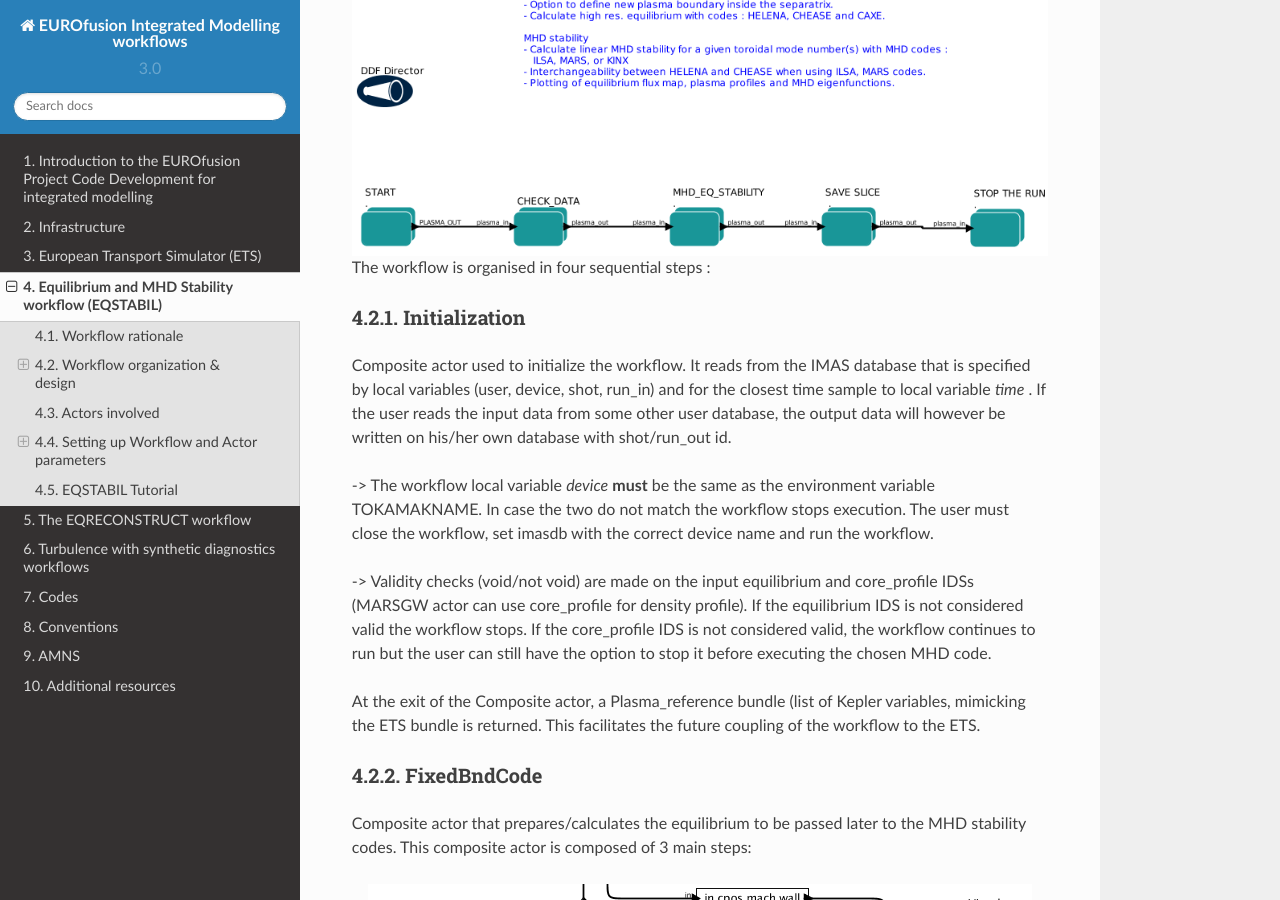
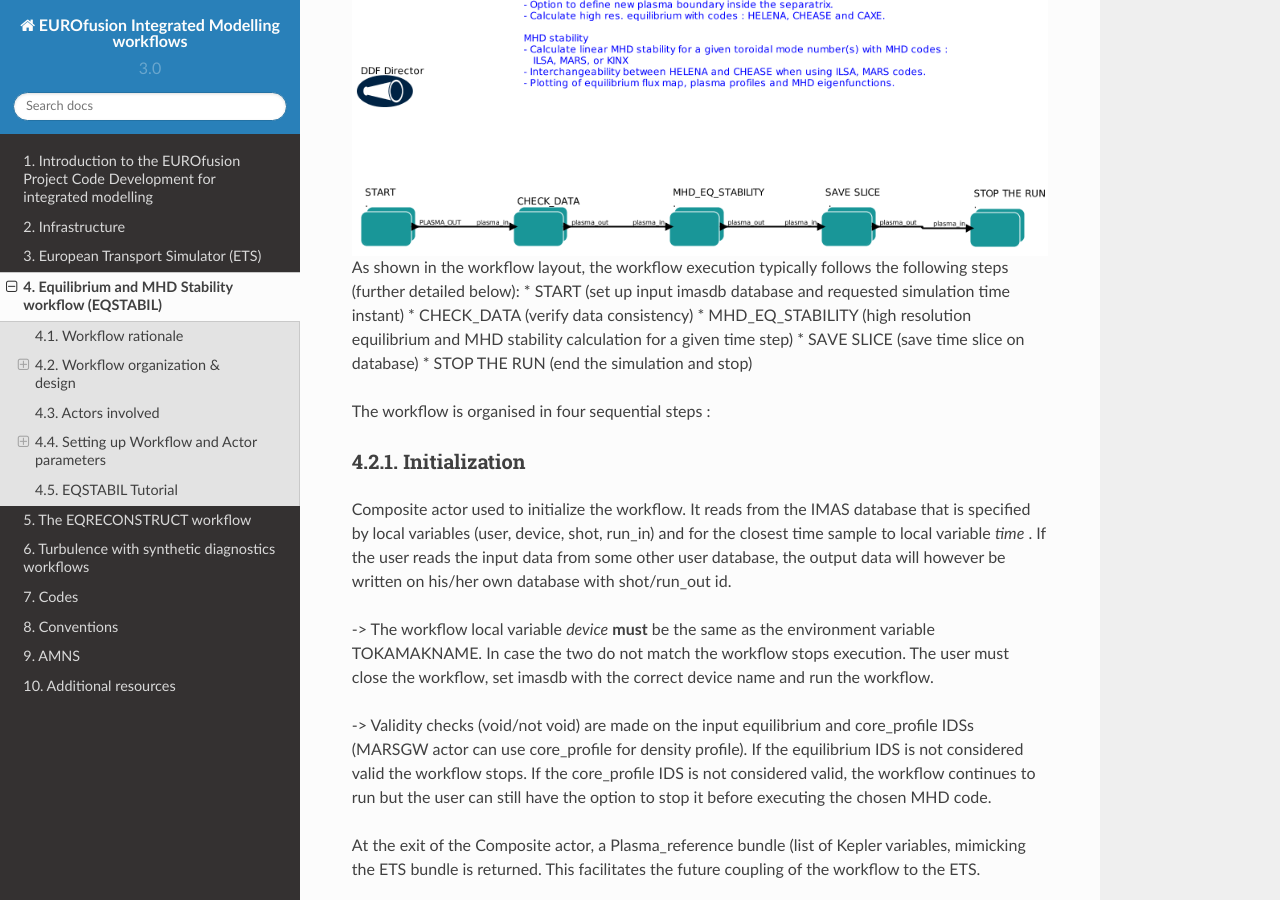
Before and after one commit to WPCD-Workflows/documentation, a Sphinx documentation site: the page built from source/es.rst, in a window 1280 px wide and 900 px high, scrolled down 1159 px. Built offline with Sphinx 7.4.7 and the Read the Docs theme 2.0.0, drawn with Linux system fonts in a browser that asks for light colours.

Commit message:
Update es.rst

```diff
--- a/source/es.rst
+++ b/source/es.rst
@@ -49,6 +49,17 @@ The top level layout of the workflow is shown below.
 
 .. figure:: images/EQSTABIL_tags_3.28.1.png
    :align: center
+
+
+As shown in the workflow layout, the workflow execution typically follows the following steps (further detailed below):
+* START (set up input imasdb database and requested simulation time instant)
+* CHECK_DATA (verify data consistency)
+* MHD_EQ_STABILITY (high resolution equilibrium and MHD stability calculation for a given time step)
+* SAVE SLICE (save time slice on database)
+* STOP THE RUN (end the simulation and stop)
+
+
+
 
 The workflow is organised in four sequential steps :
 
```
